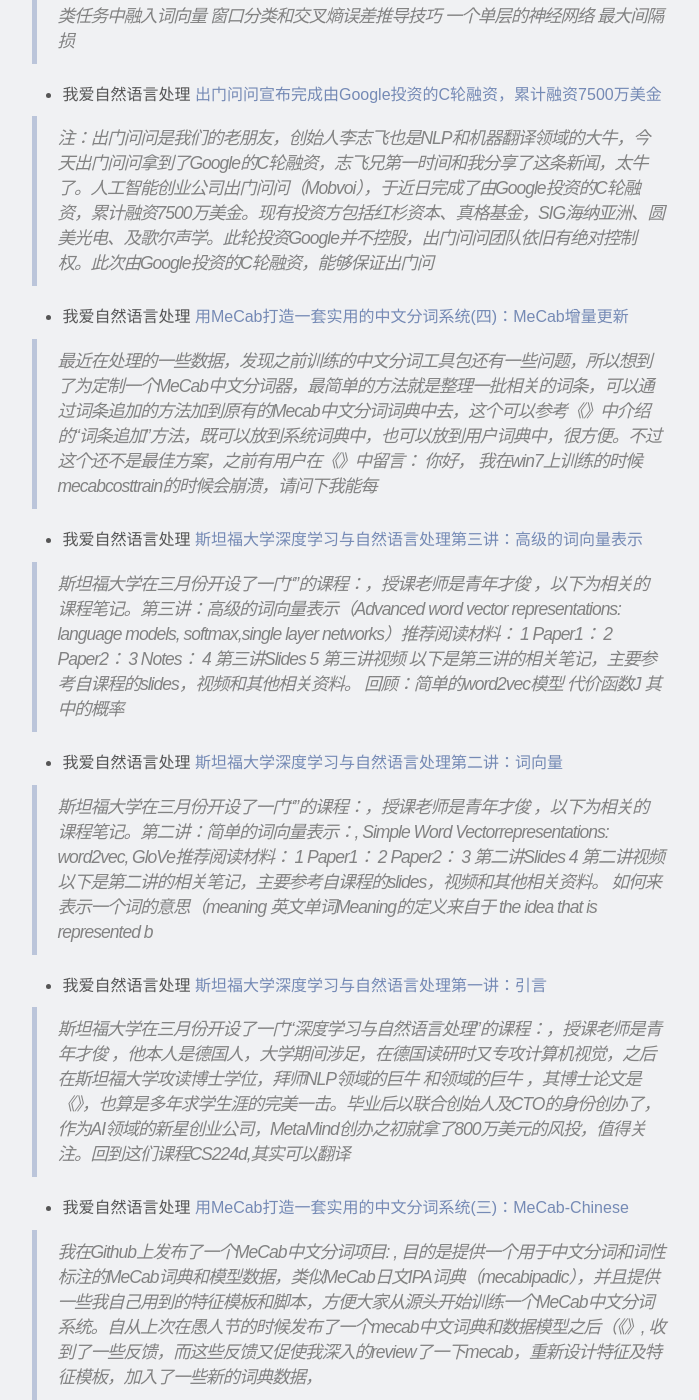
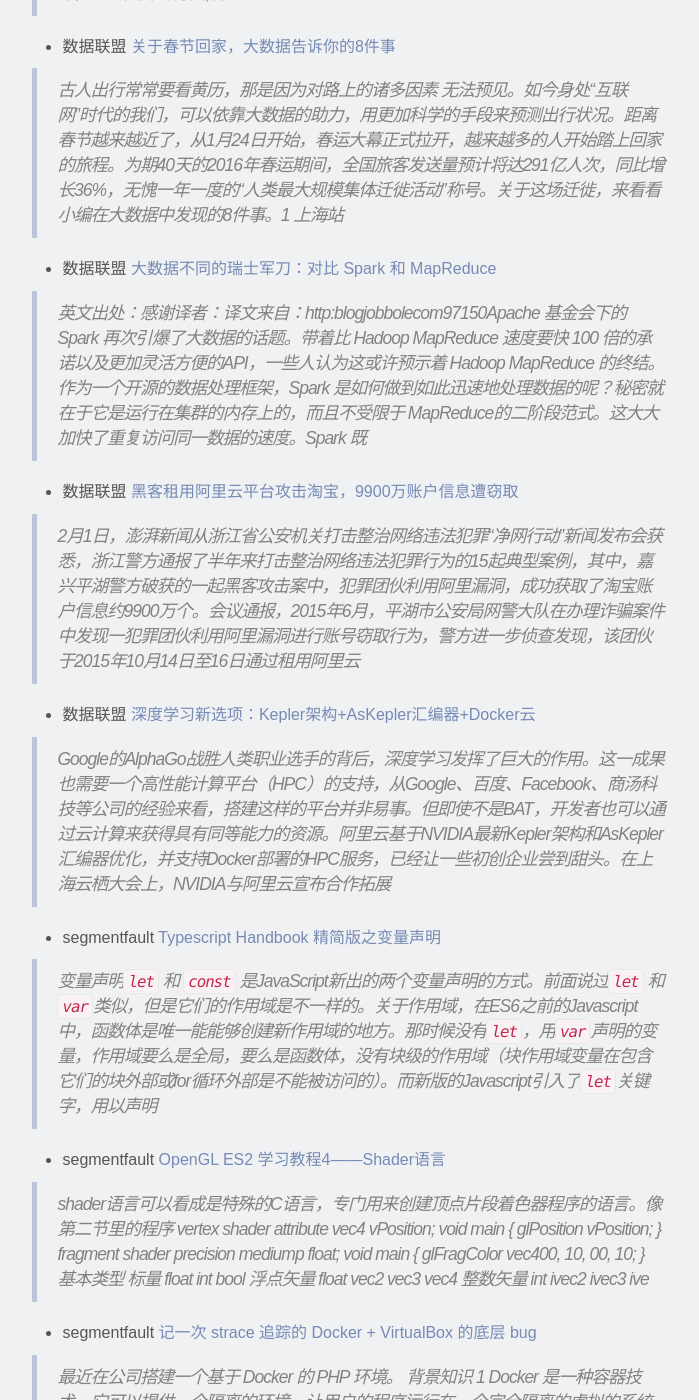
Before and after one commit to fun360/fun360, a Jekyll site: the page built from _posts/dailynews/2016-02-03-20160203-daily-news.markdown, in a window 1280 px wide and 1400 px high, scrolled down 20753 px. Shown: the whole window, without its empty margins (135-834 px from the left). Built offline with Jekyll 4.4.1, drawn with Linux system fonts in a browser that asks for light colours; comment, search, counter and statistics services are not loaded; some of the changed text lies outside the part shown.

Commit message:
dailynews

```diff
--- a/_posts/dailynews/2016-02-03-20160203-daily-news.markdown
+++ b/_posts/dailynews/2016-02-03-20160203-daily-news.markdown
@@ -511,3 +475,39 @@
  * 我爱自然语言处理 [用MeCab打造一套实用的中文分词系统(二)](http://www.52nlp.cn/%e7%94%a8mecab%e6%89%93%e9%80%a0%e4%b8%80%e5%a5%97%e5%ae%9e%e7%94%a8%e7%9a%84%e4%b8%ad%e6%96%87%e5%88%86%e8%af%8d%e7%b3%bb%e7%bb%9f%e4%ba%8c)
 
 > 虽然是愚人节，但是这个不是愚人节玩笑，最近花了一些时间在MeCab身上，越发喜欢这个来自岛国的开源分词系统，今天花了一些时间训练了一个更适用的模型和词典，打包提供给大家使用，因为数据和词典涉及到一些版权问题，所以打包文件里只是mecab用于发布的二进制词典和模型文件，目前在mac os和linuxubuntu系统下测试无误，其他系统请自行测试使用：链接: http:panbaiducoms1sjBfdXr 密码: 8udf了解和安装mecab请参考：    使用前请按
+
+ * 数据联盟 [深度学习与计算机视觉系列(1)_基础介绍](http://dataunion.org/21801.html)
+
+> 作者： &&  出处：  http:blogcsdnnethanxiaoyangarticledetails49876119  http:blogcsdnnetlongxinchenmlarticledetails49963327  声明：版权所有，转载请注明出处，谢谢。 1背景是一个火了N年的topic。持续化升温的原因也非常简单：在搜索影像内容理解医学应用地图识别等等领域应用太多，大家都有一个愿景『让计算机能够像人一样去”看”一张图片，甚至”读懂”一张图片』。有几个比较重要的计算机视觉任务，比如图片的分类,物
+
+ * 数据联盟 [关于春节回家，大数据告诉你的8件事](http://dataunion.org/21788.html)
+
+> 古人出行常常要看黄历，那是因为对路上的诸多因素 无法预见。如今身处“互联网”时代的我们，可以依靠大数据的助力，用更加科学的手段来预测出行状况。距离春节越来越近了，从1月24日开始，春运大幕正式拉开，越来越多的人开始踏上回家的旅程。为期40天的2016年春运期间，全国旅客发送量预计将达291亿人次，同比增长36%，无愧一年一度的“人类最大规模集体迁徙活动”称号。关于这场迁徙，来看看小编在大数据中发现的8件事。1 上海站
+
+ * 数据联盟 [大数据不同的瑞士军刀：对比 Spark 和 MapReduce](http://dataunion.org/21785.html)
+
+> 英文出处：感谢译者：译文来自：http:blogjobbolecom97150Apache 基金会下的 Spark 再次引爆了大数据的话题。带着比 Hadoop MapReduce 速度要快 100 倍的承诺以及更加灵活方便的API，一些人认为这或许预示着 Hadoop MapReduce 的终结。作为一个开源的数据处理框架，Spark 是如何做到如此迅速地处理数据的呢？秘密就在于它是运行在集群的内存上的，而且不受限于 MapReduce的二阶段范式。这大大加快了重复访问同一数据的速度。Spark 既
+
+ * 数据联盟 [黑客租用阿里云平台攻击淘宝，9900万账户信息遭窃取](http://dataunion.org/21782.html)
+
+> 2月1日，澎湃新闻从浙江省公安机关打击整治网络违法犯罪“净网行动”新闻发布会获悉，浙江警方通报了半年来打击整治网络违法犯罪行为的15起典型案例，其中，嘉兴平湖警方破获的一起黑客攻击案中，犯罪团伙利用阿里漏洞，成功获取了淘宝账户信息约9900万个。会议通报，2015年6月，平湖市公安局网警大队在办理诈骗案件中发现一犯罪团伙利用阿里漏洞进行账号窃取行为，警方进一步侦查发现，该团伙于2015年10月14日至16日通过租用阿里云
+
+ * 数据联盟 [深度学习新选项：Kepler架构+AsKepler汇编器+Docker云](http://dataunion.org/21779.html)
+
+> Google的AlphaGo战胜人类职业选手的背后，深度学习发挥了巨大的作用。这一成果也需要一个高性能计算平台（HPC）的支持，从Google、百度、Facebook、商汤科技等公司的经验来看，搭建这样的平台并非易事。但即使不是BAT，开发者也可以通过云计算来获得具有同等能力的资源。阿里云基于NVIDIA最新Kepler架构和AsKepler汇编器优化，并支持Docker部署的HPC服务，已经让一些初创企业尝到甜头。在上海云栖大会上，NVIDIA与阿里云宣布合作拓展
+
+ * segmentfault [Typescript Handbook 精简版之变量声明](http://segmentfault.com/a/1190000004410597)
+
+>  变量声明`let` 和 `const` 是JavaScript新出的两个变量声明的方式。前面说过`let` 和 `var`类似，但是它们的作用域是不一样的。关于作用域，在ES6之前的Javascript中，函数体是唯一能能够创建新作用域的地方。那时候没有`let`，用`var`声明的变量，作用域要么是全局，要么是函数体，没有块级的作用域（块作用域变量在包含它们的块外部或for循环外部是不能被访问的）。而新版的Javascript引入了`let`关键字，用以声明
+
+ * segmentfault [OpenGL ES2 学习教程4——Shader语言](http://segmentfault.com/a/1190000004410579)
+
+> shader语言可以看成是特殊的C语言，专门用来创建顶点片段着色器程序的语言。像第二节里的程序             vertex shader    attribute vec4 vPosition;    void main {      glPosition  vPosition;    }     fragment shader    precision mediump float;    void main {      glFragColor  vec400, 10, 00, 10;    } 基本类型   标量 float int bool   浮点矢量 float vec2 vec3 vec4   整数矢量 int ivec2 ivec3 ive
+
+ * segmentfault [记一次 strace 追踪的 Docker + VirtualBox 的底层 bug](http://segmentfault.com/a/1190000004409472)
+
+> 最近在公司搭建一个基于 Docker 的 PHP 环境。 背景知识  1 Docker 是一种容器技术，它可以提供一个隔离的环境，让用户的程序运行在一个完全隔离的虚拟的系统里，但 Docker 不是虚拟化，使用 Docker 可以在 Linux 上实现对于任意程序打包一次，到处运行。愿意接受安利的同学请移步 http:dockerio 。  2 Mac OS X 的内核可以算是半个 BSD，Docker 依赖一些的 Linux 容器相关的技术是 OS X 不支持的，所以需要通过一个虚拟机运行 Linu
+
+ * segmentfault [Meteor：发布与订阅](http://segmentfault.com/a/1190000004408636)
+
+> 我们可以使用安全的方法让用户端不直接操作数据库，但是还是可以直接读取数据库内容，如果我们还需要保护私有的数据存储,在客户端直接使用`Collectionfind`，这样的操作方式在实际的项目中并不会使用，这样的数据无法保证私有性和安全性。如果一些数据我们并不想自动的在客户端更新，就需要自定义`publish`和`subscribe`，如何在Meteor中自定义发布与订阅模式呢? Remove Autopublish在 中我们移除了 `insecure`，在这里我
```
Also changed, not shown: other parts of _posts/dailynews/2016-02-03-20160203-daily-news.markdown (+1 -37 lines).
